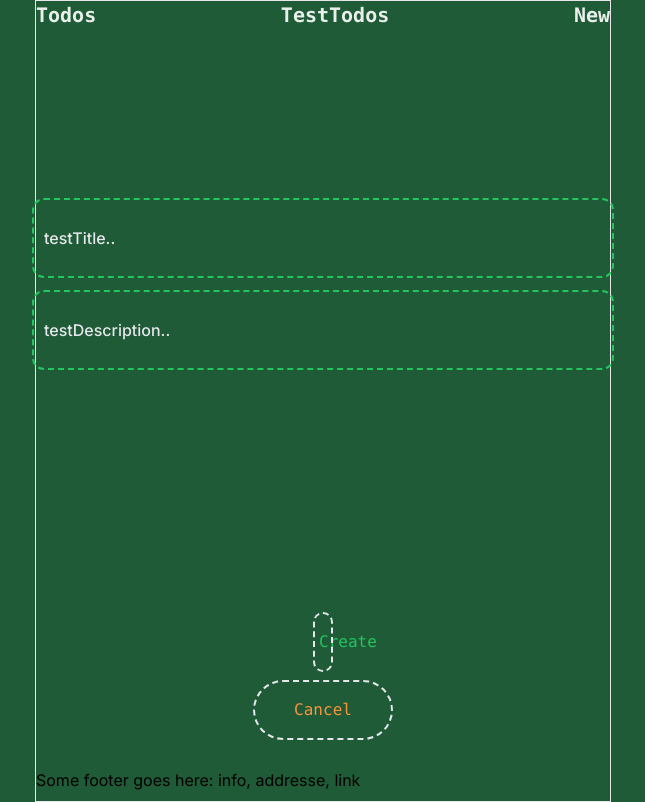
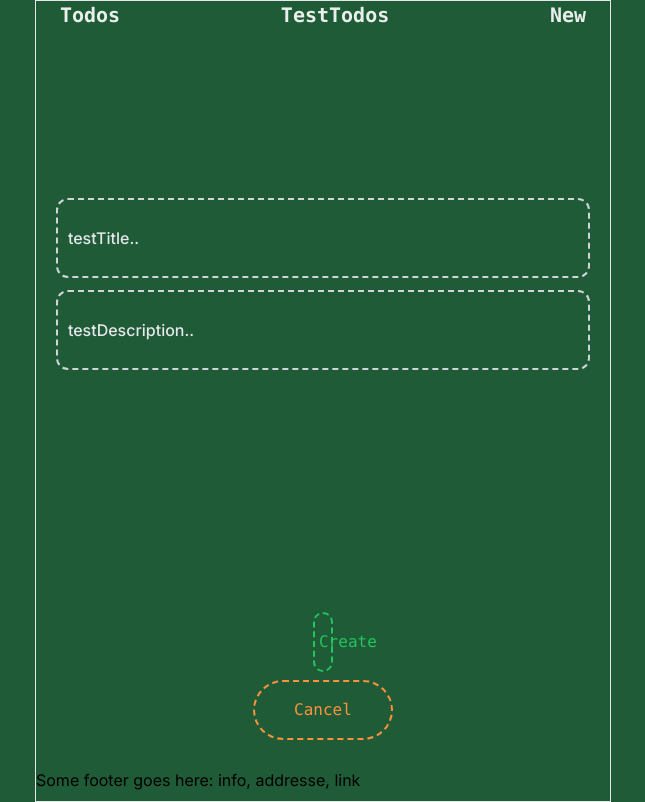
Before and after one commit to nkped/regular-todo, a Next.js app: page /testTodo in a window 1280 px wide. Shown: the whole page, without its empty margins (317-962 px from the left). Built offline with nearby package versions, Linux system fonts and the light colour scheme.

Commit message:
change css outlines

```diff
--- a/app/(clientsegments)/addTodo/page.js
+++ b/app/(clientsegments)/addTodo/page.js
@@ -41,14 +41,14 @@ export default function AddTodo() {
         <form className="flex flex-col gap-5 text-gray-100" onSubmit={(e) => handleSubmit(e)}>
 
             <input
-                className="px-2 py-6 font-medium placeholder-gray-200 bg-transparent rounded-lg outline-gray-300 outline-2 outline-dashed outline-offset-2 hover:outline-offset-0 hover:placeholder-slate-300"
+                className="px-2 py-6 font-medium placeholder-gray-200 bg-transparent rounded-lg outline-gray-300 outline-2 outline-dashed outline-offset-2 hover:outline-offset-0 hover:outline-gray-200 hover:placeholder-slate-300"
                 type="text"
                 placeholder="title.."
                 value={title}
                 onChange={(e) => setTitle(e.target.value)}
                 />
             <input
-                className="px-2 py-6 font-medium placeholder-gray-200 bg-transparent rounded-lg outline-gray-300 outline-2 outline-dashed outline-offset-2 hover:outline-offset-0 hover:placeholder-slate-300"
+                className="px-2 py-6 font-medium placeholder-gray-200 bg-transparent rounded-lg outline-gray-300 outline-2 outline-dashed outline-offset-2 hover:outline-offset-0 hover:outline-gray-200 first-letter:hover:placeholder-slate-300"
                 type="text"
                 placeholder="description.."
                 value={description}
--- a/app/(clientsegments)/layout.js
+++ b/app/(clientsegments)/layout.js
@@ -11,10 +11,10 @@ export default function ClientLayout({ children }) {
   return (
           <div className='grid grid-flow-row h-screen grid-rows-24 grid-cols-24'>
 
-            <div className='row-start-1 row-end-4 col-span-24'>
+            <div className='col-start-2 row-start-1 row-end-4 col-end-24 col-span-24'>
               <Navbar />
             </div>
-            <div className='flex flex-col row-start-4 justify-center col-span-24 row-end-15'>   {children}
+            <div className='flex flex-col col-start-2 row-start-4 justify-center col-end-24 row-end-15'>   {children}
             </div>
             <div className='flex flex-col gap-5 justify-end items-center col-span-24 row-start-15 row-end-23'>
               <AddBtn />
--- a/app/(clientsegments)/testTodo/page.js
+++ b/app/(clientsegments)/testTodo/page.js
@@ -39,14 +39,14 @@ export default function testTodoPage() {
     return(
         <form className="flex flex-col gap-5 text-gray-100" onSubmit={(e) => handleSubmit(e)}>
             <input
-                className="px-2 py-6 font-medium placeholder-gray-200 bg-transparent rounded-lg outline-2 outline-green-500 outline-dashed outline-offset-2 hover:outline-offset-0 hover:placeholder-slate-300"
+                className="px-2 py-6 font-medium placeholder-gray-200 bg-transparent rounded-lg outline-2 outline-gray-300 outline-dashed outline-offset-2 hover:outline-offset-0 hover:outline-gray-200 hover:placeholder-slate-300"
                 type="text"
                 placeholder="testTitle.."
                 value={title}
                 onChange={(e) => setTitle(e.target.value)}
                 />
             <input
-                className="px-2 py-6 font-medium placeholder-gray-200 bg-transparent rounded-lg outline-2 outline-green-500 outline-dashed outline-offset-2 hover:outline-offset-0 hover:placeholder-slate-300"
+                className="px-2 py-6 font-medium placeholder-gray-200 bg-transparent rounded-lg outline-2 outline-gray-300 outline-dashed outline-offset-2 hover:outline-offset-0 hover:outline-gray-200 hover:placeholder-slate-300"
                 type="text"
                 placeholder="testDescription.."
                 value={description}
--- a/app/components/Buttons.js
+++ b/app/components/Buttons.js
@@ -3,13 +3,13 @@
 export function CancelBtn() {
 
     return(
-        <button className="py-3 w-32 font-mono font-medium text-orange-400 bg-transparent rounded-full hover:bg-green-500 hover:text-white outline-dashed outline-offset-4 outline-2 hover:outline-offset-0 outline-gray-200 hover:font-extrabold hover:outline-white">Cancel</button>
+        <button className="py-3 w-32 font-mono font-medium text-orange-400 bg-transparent rounded-full hover:bg-green-500 hover:text-white outline-dashed outline-offset-4 outline-2 hover:outline-offset-0 hover:font-extrabold hover:outline-white">Cancel</button>
     )
 }
 
 export function AddBtn() {
     return(
-        <button type="submit" className="py-3 w-32 font-mono font-medium text-green-500 bg-transparent rounded-full max-w-2 hover:bg-green-500 hover:text-white outline-dashed outline-2 outline-offset-4 outline-gray-200 hover:outline-offset-0 hover:font-extrabold hover:outline-white">Create</button>
+        <button type="submit" className="py-3 w-32 font-mono font-medium text-green-500 bg-transparent rounded-full max-w-2 hover:bg-green-500 hover:text-white outline-dashed outline-2 outline-offset-4 hover:outline-offset-0 hover:font-extrabold hover:outline-white">Create</button>
     )
 }
 
--- a/app/components/TodoList.js
+++ b/app/components/TodoList.js
@@ -14,12 +14,12 @@ export default async function TodoList() {
     const {topics} = await getTopics()
 
     return(
-        <main className='flex flex-col gap-6'>
+        <main className='flex flex-col gap-9 divide-y divide-green-700'>
             {topics.map((topic) => (
-                <div className='flex justify-between pt-3' key={topic._id}>
+                <div className='flex justify-between pt-6' key={topic._id}>
                     <div className='text-white text-opacity-90'>
                         <h2 className='text-lg'>{topic.title}</h2>
-                        <p className=''>{topic.description}</p>
+                        <p className='text-sm'>{topic.description}</p>
                     </div>
                     <div className='flex items-start'>
                      <DeleteBtn id={topic._id}/>
--- a/app/page.js
+++ b/app/page.js
@@ -5,9 +5,9 @@ import Footer from "./components/Footer"
 export default function homePage() {
 /* Footer will probs rise above bottom when few todos */
   return(
-    <div className='flex flex-col gap-7 min-h-screen'>
+    <div className='flex flex-col gap-9 px-3 min-h-screen'>
       <div className='sticky top-0'><Navbar /></div>
-      <div className='border'><TodoList /></div>
+      <div className=''><TodoList /></div>
       <div className=""><Footer /></div>
     </div>
   )
```
